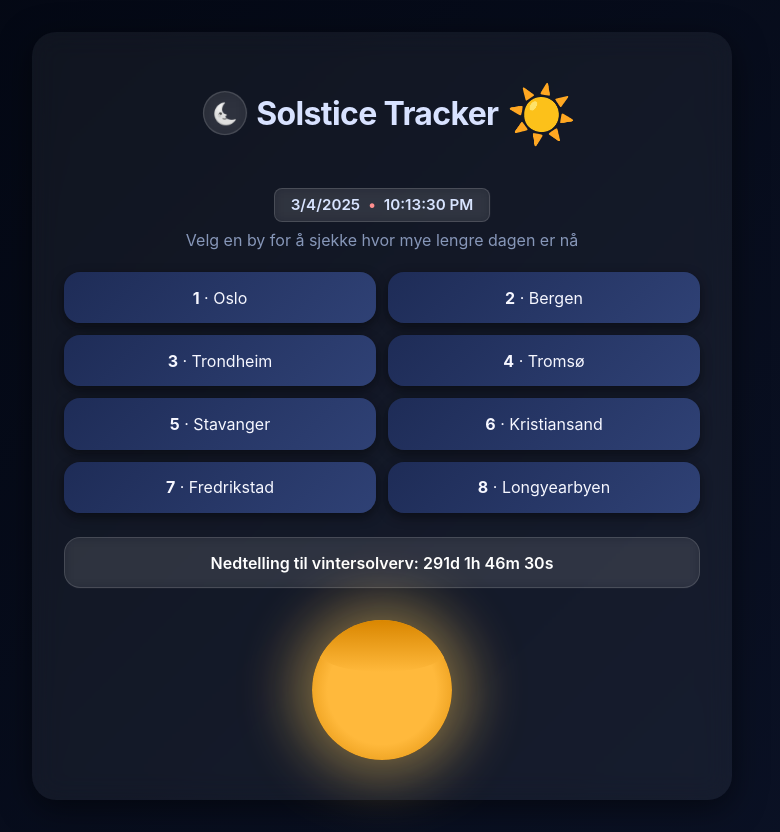
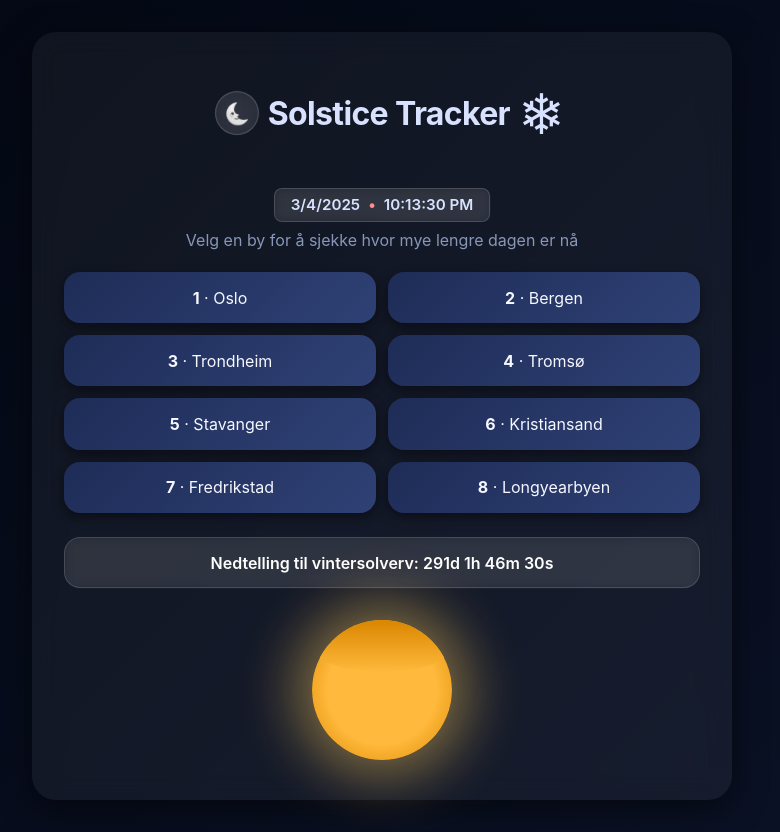
Before and after one commit to aleksejunas/sun-cal-react, a React (Vite) app: page / in a window 1280 px wide. Shown: the whole page, without its empty margins (258-1038 px from the left). Built offline with nearby package versions, Linux system fonts and the light colour scheme.

Commit message:
refactor: swapped icon and added a todo

```diff
--- a/src/App.tsx
+++ b/src/App.tsx
@@ -22,9 +22,7 @@ type City = {
 
 const App: React.FC = () => {
   const [currentTime, setCurrentTime] = useState(new Date());
-  const [preciseTimes, setPreciseTimes] = useState<SunTimesResult | null>(
-    null,
-  );
+  const [preciseTimes, setPreciseTimes] = useState<SunTimesResult | null>(null);
   const [countdown, setCountdown] = useState({
     days: 0,
     hours: 0,
@@ -170,9 +168,9 @@ const App: React.FC = () => {
             >
               {dark ? "🌛" : "🌞"}
             </div>
-
+            {/* TODO: Make sun/snowflake dynamic based on season */}
             <h1 className="main-title">
-              Solstice Tracker <span className="snowflake">☀️</span>
+              Solstice Tracker <span className="snowflake">❄</span>
             </h1>
           </div>
           <p className="timestamp" data-testid="current-date-time">
```
